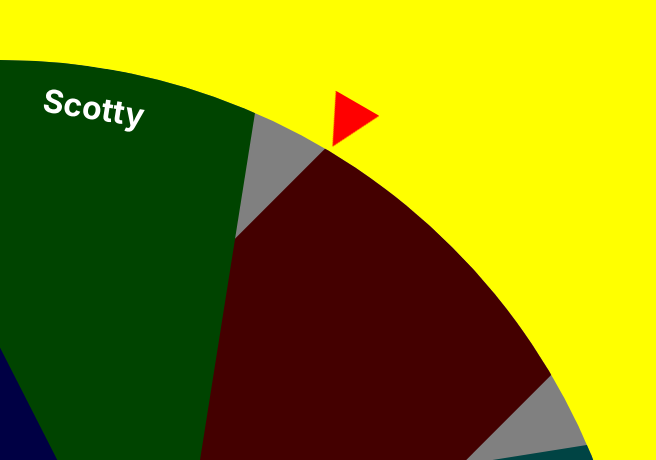
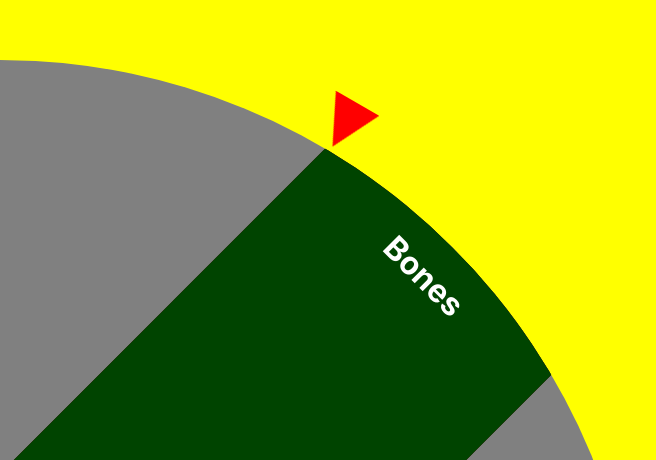
Before and after one commit to doopingen/geekout-hackathon, a React (Create React App) app: page / in a window 1280 px wide. Shown: the part 340-800 px from the top of the page, without its empty margins (0-656 px from the left). Built offline with nearby package versions, Linux system fonts and the light colour scheme.

Commit message:
Cleared conflicts and setup JSON data structure. Integrated data structure into wheel

```diff
--- a/src/App.js
+++ b/src/App.js
@@ -1,23 +1,24 @@
 import React, { useEffect, useState } from 'react';
 import './App.css';
 import Wheel from './components/wheel';
+import TrekData from './data/trekkie.json'
+
 
 function App() {
 
   const [colors, setColors] = useState([]);
-  const [characters, setCharacters] = useState([]);
+  const [trek, setTrek] = useState({TrekData})
 
   useEffect(() => {
     setColors(['#400', '#440', '#040', '#044', '#004']);
-    setCharacters(['Captain Kirk', 'Mr. Spock', 'Scotty', 'Bones', 'Uhuru'])
   }, [])
-
 
   return (
     <div className="App">
-      <Wheel colors={colors} characters={characters} />
+      <Wheel data={trek} colors={colors}/>
     </div>
   );
 }
 
+
 export default App;
--- a/src/components/wheel.js
+++ b/src/components/wheel.js
@@ -2,19 +2,19 @@ import React from 'react';
 
 const Wheel = props => {
 
-    const numSpokes = props.characters.length;
+    const numSpokes = props.data.TrekData.length;;
     const numColors = props.colors.length;
 
     return (
         <>
             <div className="wheel-container">
-                {   props.characters.map((character, i) => {
+                {   props.data.TrekData.map((character, i) => {
                         const rotation = {transform: `translate(-50%, -50%) rotate(${((360 / numSpokes) * i) + 45}deg)`,
                             backgroundColor: `${props.colors[i % numColors]}`
                         };
                         return (
                             <div key={i} className="wheel-spoke-container" style={rotation}>
-                                <h1>{character}</h1>
+                                <h1>{character.name}</h1>
                             </div>
                         )
                     })
--- /dev/null
+++ b/src/data/trekkie.json
@@ -0,0 +1 @@
+[{"name": "Mr. Spock", "img_url":""},{"name": "Captain Kirk", "img_url":""},{"name": "Bones", "img_url":""},{"name": "Scotty", "img_url":""}]
```
